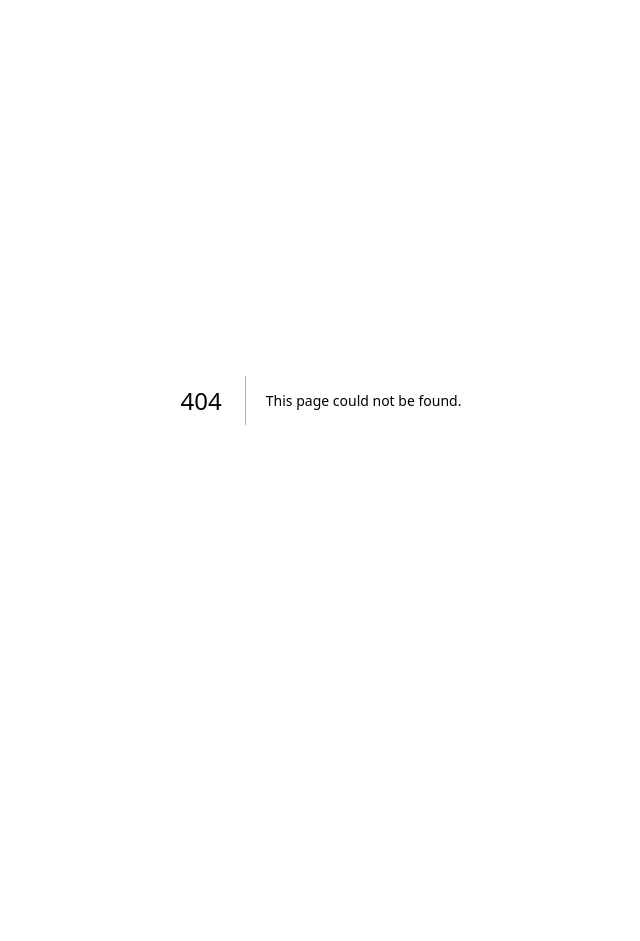
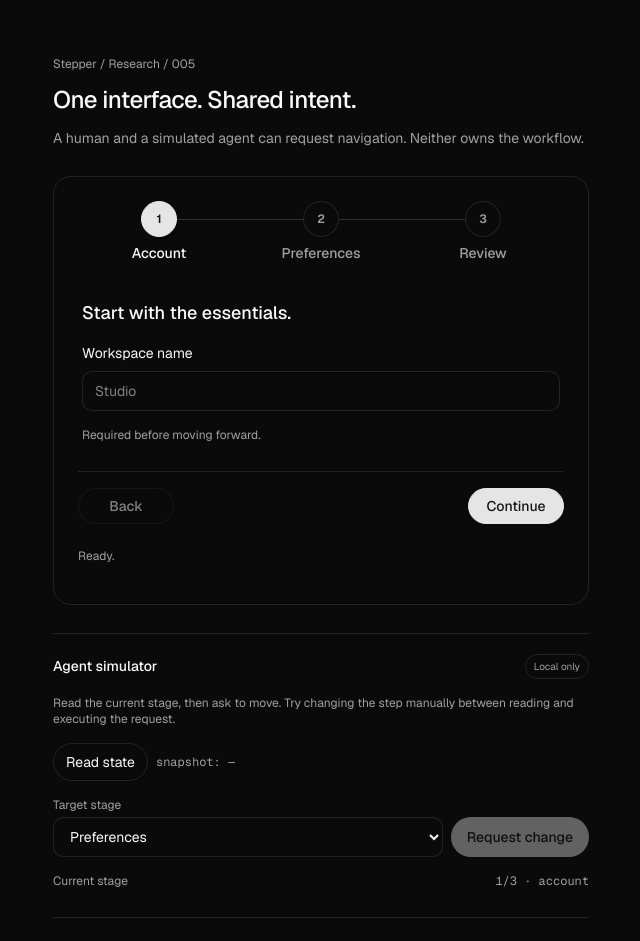
Before and after one commit to francozeta/stepper, a Next.js app: page /drafts/handoff in a window 1280 px wide. Before the commit this address had no page. Shown: the top 941 px of the page, without its empty margins (319-959 px from the left). Before the commit the page ends 800 px from the top, so only its background shows below. Built offline with nearby package versions, Linux system fonts and the light colour scheme.

Commit message:
feat(lab): compare human and agent navigation through shared policy

```diff
--- /dev/null
+++ b/app/(home)/drafts/handoff/page.tsx
@@ -0,0 +1,12 @@
+import type { Metadata } from "next";
+import { StepperHandoffLab } from "@/components/stepper-handoff-lab";
+
+export const metadata: Metadata = {
+  title: "Handoff lab - Stepper",
+  description: "Shared navigation policy experiment.",
+  robots: { index: false, follow: false },
+};
+
+export default function HandoffLabPage() {
+  return <StepperHandoffLab />;
+}
--- /dev/null
+++ b/components/stepper-handoff-lab.tsx
@@ -0,0 +1,109 @@
+"use client";
+
+import * as React from "react";
+import Link from "next/link";
+import { Stepper, StepperContent, StepperItem, StepperList, StepperNext, StepperPrevious } from "@/components/ui/stepper";
+import { handoffReducer, initialState, stages, type Stage } from "@/lib/stepper-handoff";
+
+const labels: Record<Stage, string> = { account: "Account", preferences: "Preferences", review: "Review" };
+
+export function StepperHandoffLab() {
+  const [state, dispatch] = React.useReducer(handoffReducer, initialState);
+  const [target, setTarget] = React.useState<Stage>("preferences");
+  const [snapshot, setSnapshot] = React.useState<Stage | undefined>();
+  const index = stages.indexOf(state.stage);
+  const last = state.history.at(-1);
+
+  function panel(value: Stage) {
+    const inactive = value !== state.stage;
+    return {
+      value, keepMounted: true, hidden: false, inert: inactive,
+      "aria-hidden": inactive ? true as const : undefined,
+      style: { gridArea: "1 / 1", visibility: inactive ? "hidden" as const : "visible" as const },
+      className: "space-y-4 border-0 bg-transparent p-1 shadow-none",
+    };
+  }
+
+  return (
+    <main className="mx-auto grid min-h-dvh max-w-xl content-start gap-7 px-5 py-8 sm:py-14">
+      <header className="grid gap-3">
+        <Link href="/drafts/interactions" className="w-fit text-xs text-muted-foreground hover:text-foreground">Stepper / Research / 005</Link>
+        <h1 className="text-2xl font-medium tracking-tight">One interface. Shared intent.</h1>
+        <p className="text-sm text-muted-foreground">A human and a simulated agent can request navigation. Neither owns the workflow.</p>
+      </header>
+      <section className="rounded-2xl border border-border p-4 sm:p-6">
+        <Stepper steps={stages.map((value) => ({ value }))} value={state.stage} onValueChange={(value) => dispatch({ type: "navigate", source: "human", target: value })}>
+          <StepperList>
+            {stages.map((value) => <StepperItem key={value} value={value}>{labels[value]}</StepperItem>)}
+          </StepperList>
+          <div className="grid min-w-0 grid-cols-1 items-start">
+            <StepperContent {...panel("account")}>
+              <h2 className="text-lg font-medium">Start with the essentials.</h2>
+              <label className="grid gap-2 text-sm">
+                Workspace name
+                <input value={state.workspace} onChange={(event) => dispatch({ type: "workspace", value: event.target.value })} placeholder="Studio" className="h-10 rounded-lg border bg-background px-3 outline-none focus-visible:ring-2 focus-visible:ring-ring" />
+              </label>
+              <p className="text-xs text-muted-foreground">Required before moving forward.</p>
+            </StepperContent>
+            <StepperContent {...panel("preferences")}>
+              <h2 className="text-lg font-medium">Make it yours.</h2>
+              <label className="flex items-center gap-3 text-sm">
+                <input type="checkbox" checked={state.updates} onChange={(event) => dispatch({ type: "updates", value: event.target.checked })} />
+                Receive product updates
+              </label>
+              <p className="text-xs text-muted-foreground">Your choices stay here when the agent takes over.</p>
+            </StepperContent>
+            <StepperContent {...panel("review")}>
+              <h2 className="text-lg font-medium">Everything in place.</h2>
+              <p className="text-sm">Workspace: {state.workspace || "Untitled"}</p>
+              <p className="text-sm">Updates: {state.updates ? "Enabled" : "Disabled"}</p>
+            </StepperContent>
+          </div>
+          <div className="flex justify-between gap-3 border-t pt-4">
+            <StepperPrevious className="rounded-full">Back</StepperPrevious>
+            <StepperNext className="rounded-full">Continue</StepperNext>
+          </div>
+          <p role="status" className="min-h-8 text-xs text-muted-foreground">{last?.message ?? "Ready."}</p>
+        </Stepper>
+      </section>
+
+      <section className="grid gap-4 border-t pt-5">
+        <div className="flex items-center justify-between gap-2">
+          <h2 className="text-sm font-medium">Agent simulator</h2>
+          <span className="rounded-full border px-2 py-1 text-[10px] text-muted-foreground">Local only</span>
+        </div>
+        <p className="text-xs text-muted-foreground">Read the current stage, then ask to move. Try changing the step manually between reading and executing the request.</p>
+        <div className="flex flex-wrap items-center gap-2 text-sm">
+          <button type="button" onClick={() => setSnapshot(state.stage)} className="rounded-full border px-3 py-2 focus-visible:outline-2 focus-visible:outline-offset-2 focus-visible:outline-ring">Read state</button>
+          <output className="font-mono text-xs text-muted-foreground">snapshot: {snapshot ?? "—"}</output>
+        </div>
+        <div className="flex flex-wrap items-end gap-2">
+          <label className="grid flex-1 gap-1 text-xs text-muted-foreground">Target stage
+            <select value={target} onChange={(event) => setTarget(event.target.value as Stage)} className="h-10 rounded-lg border bg-background px-3 text-sm text-foreground">
+              {stages.map((value) => <option key={value} value={value}>{labels[value]}</option>)}
+            </select>
+          </label>
+          <button type="button" disabled={!snapshot} onClick={() => dispatch({ type: "navigate", source: "agent", target, expectedStage: snapshot })} className="h-10 rounded-full bg-primary px-4 text-sm font-medium text-primary-foreground disabled:opacity-40 focus-visible:outline-2 focus-visible:outline-offset-2 focus-visible:outline-ring">Request change</button>
+        </div>
+        <div className="flex justify-between gap-3 text-xs text-muted-foreground">
+          <span>Current stage</span><span className="font-mono">{index + 1}/3 · {state.stage}</span>
+        </div>
+      </section>
+
+      <section className="grid gap-2 border-t pt-5">
+        <h2 className="text-sm font-medium">Action trace</h2>
+        {state.history.length === 0 ? <p className="text-xs text-muted-foreground">No requests yet.</p> : (
+          <ol className="grid gap-2">
+            {state.history.map((entry, i) => <li key={i} className="flex flex-wrap items-baseline gap-x-2 gap-y-1 text-xs">
+              <span className="font-mono text-muted-foreground">{entry.source}</span>
+              <span>{entry.target}</span>
+              <span className="ml-auto text-muted-foreground">{entry.result}</span>
+              {entry.result === "blocked" && <span className="w-full text-muted-foreground">{entry.message}</span>}
+            </li>)}
+          </ol>
+        )}
+      </section>
+      <p className="text-xs text-muted-foreground">No model, network request, or browser tool registration. This is a controlled baseline for a future UI SDK bridge.</p>
+    </main>
+  );
+}
--- a/components/stepper-interaction-lab.tsx
+++ b/components/stepper-interaction-lab.tsx
@@ -146,7 +146,10 @@ export function StepperInteractionLab() {
   return (
     <main className="mx-auto grid min-h-dvh max-w-xl content-start gap-8 px-5 py-8 sm:py-14">
       <header className="grid gap-3">
-        <Link href="/docs" className="w-fit text-xs text-muted-foreground hover:text-foreground">Stepper / Research</Link>
+        <div className="flex flex-wrap items-center justify-between gap-2">
+          <Link href="/docs" className="w-fit text-xs text-muted-foreground hover:text-foreground">Stepper / Research</Link>
+          <Link href="/drafts/handoff" className="text-xs text-muted-foreground hover:text-foreground">Next experiment: Handoff →</Link>
+        </div>
         <h1 className="text-2xl font-medium tracking-tight">Make progress feel natural.</h1>
         <p className="text-sm text-muted-foreground">Same primitive. Same workflow. Four ways to explore layout and continuity.</p>
       </header>
--- /dev/null
+++ b/lib/stepper-handoff.ts
@@ -0,0 +1,46 @@
+// App-owned navigation policy. Both UI and programmatic requests pass here.
+// This is a lab fixture, not part of the distributed Stepper primitive.
+export const stages = ["account", "preferences", "review"] as const;
+export type Stage = (typeof stages)[number];
+export type Source = "human" | "agent";
+export type Request = { type: "navigate"; source: Source; target: string; expectedStage?: Stage };
+export type Entry = { source: Source; target: string; result: "accepted" | "blocked"; message: string };
+export type State = {
+  stage: Stage;
+  workspace: string;
+  updates: boolean;
+  history: Entry[];
+};
+export const initialState: State = { stage: "account", workspace: "", updates: false, history: [] };
+
+export type Action = Request | { type: "workspace"; value: string } | { type: "updates"; value: boolean };
+
+export function handoffReducer(state: State, action: Action): State {
+  if (action.type === "workspace") return { ...state, workspace: action.value };
+  if (action.type === "updates") return { ...state, updates: action.value };
+
+  const target = stages.find((stage) => stage === action.target);
+  let reason: string | undefined;
+  if (action.expectedStage !== undefined && action.expectedStage !== state.stage) {
+    reason = "The interface changed. Read the current stage and try again.";
+  } else if (!target) {
+    reason = "Unknown stage.";
+  } else if (target === state.stage) {
+    return state;
+  } else if (target !== "account" && !state.workspace.trim()) {
+    reason = "Enter a workspace name before continuing.";
+  } else if (stages.indexOf(target) > stages.indexOf(state.stage) + 1) {
+    reason = "Complete the intermediate stage first.";
+  }
+  const entry: Entry = {
+    source: action.source,
+    target: action.target,
+    result: reason ? "blocked" : "accepted",
+    message: reason ?? "Moved to " + target + ".",
+  };
+  return {
+    ...state,
+    stage: reason || !target ? state.stage : target,
+    history: [...state.history.slice(-5), entry],
+  };
+}
```
Also changed, not shown: 2 other files (tests, documents, lock files or other folders).
